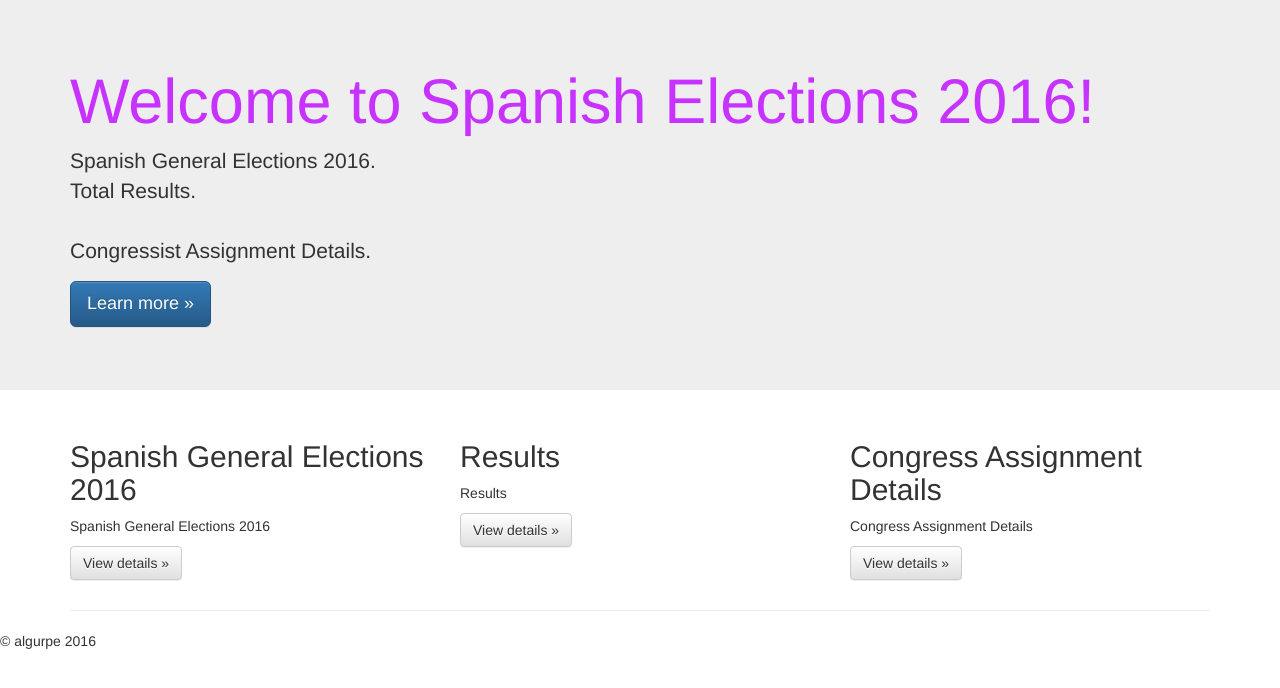
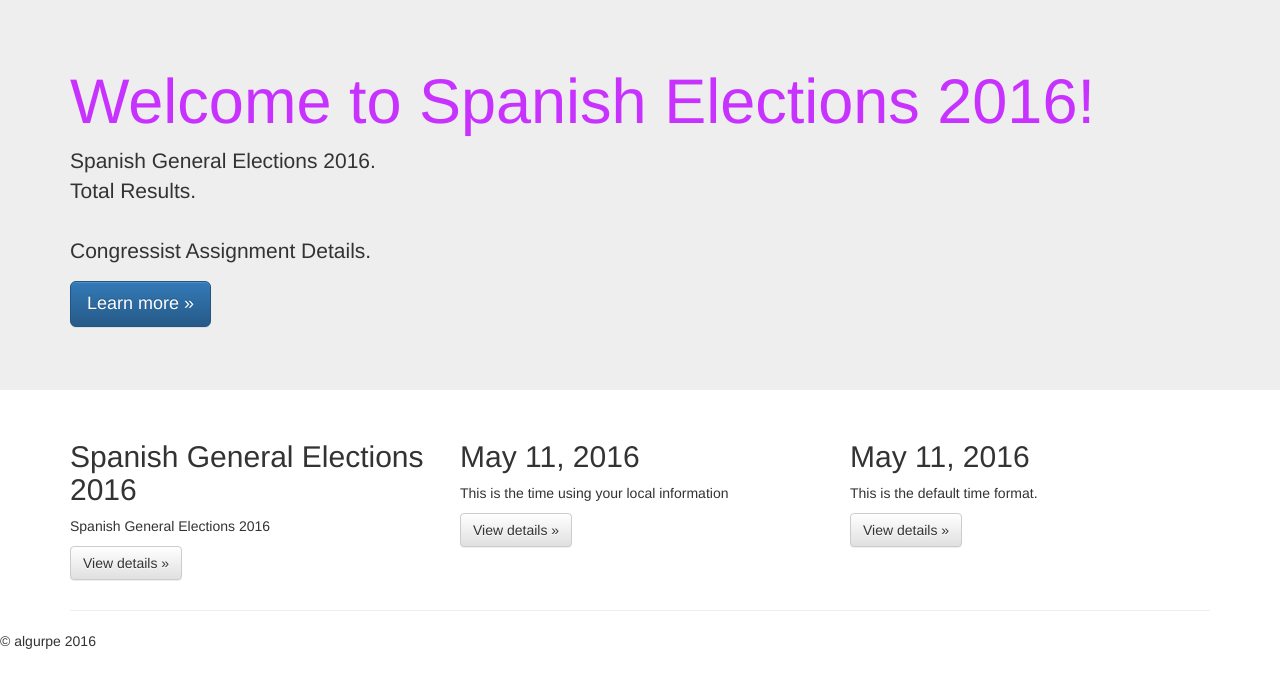
Before and after one commit to algurpe3/elecciones2016, a Django app: page /en/ in a window 1280 px wide. Shown: the part 51-739 px from the top of the page. Run offline with Django 3.2, Linux system fonts and the light colour scheme; some libraries are stand-ins or nearby versions.

Commit message:
i18n OK. l10n OK

```diff
--- a/elecciones/templates/elecciones/index.html
+++ b/elecciones/templates/elecciones/index.html
@@ -1,5 +1,6 @@
 {% extends "base.html" %}
 {% load i18n %}
+{% load l10n %}
 
 {% block head_title %}Elecciones 2016{% endblock %}
 
@@ -18,6 +19,7 @@
 
 	<div class="container">
 		<!-- Example row of columns -->
+
 		<div class="row">
 			<div class="col-md-4">
 				<h2>Spanish General Elections 2016</h2>
@@ -25,14 +27,14 @@
 				<p><a class="btn btn-default" href="#" role="button">View details &raquo;</a></p>
 			</div>
 			<div class="col-md-4">
-				<h2>Results</h2>
-				<p>Results</p>
-				<p><a class="btn btn-default" href="#" role="button">View details &raquo;</a></p>
+			      <h2 id="local-date">{{today}}</h2>
+			      <p>This is the time using your local information </p>
+			      <p><a class="btn btn-default" href="#" role="button">View details &raquo;</a></p>
 			</div>
 			<div class="col-md-4">
-				<h2>Congress Assignment Details</h2>
-				<p>Congress Assignment Details</p>
-				<p><a class="btn btn-default" href="#" role="button">View details &raquo;</a></p>
+			      <h2 id="non-local-date">{{today|unlocalize}}</h2>
+			      <p>This is the default time format.</p>
+			      <p><a class="btn btn-default" href="#" role="button">View details &raquo;</a></p>
 			</div>
 		</div>
 
--- a/elecciones/views.py
+++ b/elecciones/views.py
@@ -1,8 +1,10 @@
 # -*- coding: utf-8 -*-
 from django.shortcuts import render
+import datetime
 
 def home(request):
-    return render(request, "elecciones/index.html", {})
+	today = datetime.date.today()
+	return render(request, "elecciones/index.html", {'today': today})
 
 def home_files(request, filename):
-    return render(request, filename, {}, content_type="text/plain")
+	return render(request, filename, {}, content_type="text/plain")
```
Also changed, not shown: functional_tests/test_all_users.py (+13 -0 lines).
